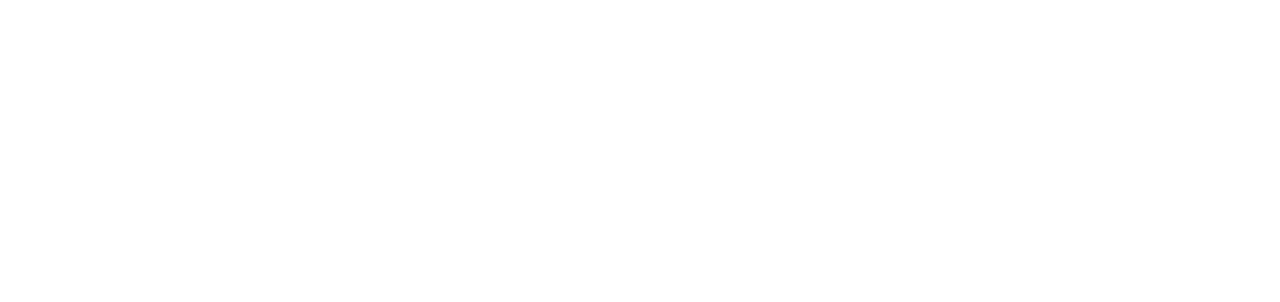
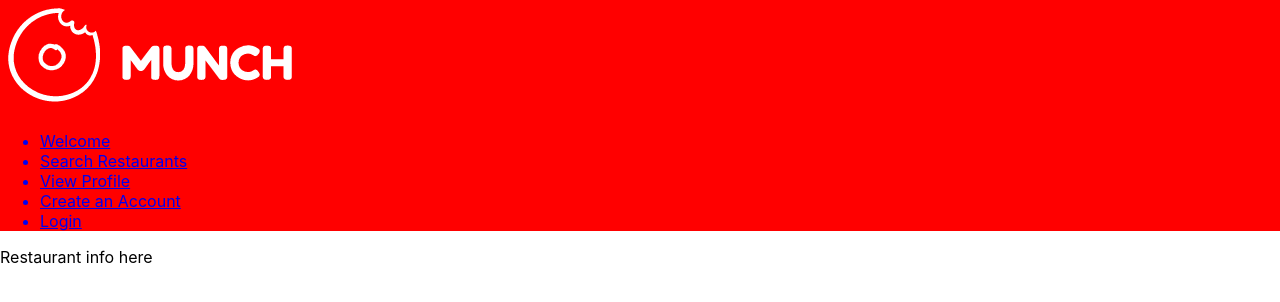
Before and after one commit to aimee-liang/munch-frontend, a React (Create React App) app in the folder munch-frontend/: page /profile in a window 1280 px wide. Shown: the top 302 px of the page. Built offline with nearby package versions, Linux system fonts and the light colour scheme.

Commit message:
Profile page in works

```diff
--- a/munch-frontend/src/App.js
+++ b/munch-frontend/src/App.js
@@ -1,15 +1,15 @@
 // import logo from './logo.svg';
 import './App.css';
 import React from "react"
-import { BrowserRouter, Route, NavLink, Switch } from 'react-router-dom'
+import {Route, Switch, withRouter } from 'react-router-dom'
 import Welcome from "./Components/Welcome"
 import Signup from "./Components/Signup"
 import Login from "./Components/Login"
 import Restaurant from './Containers/Restaurant';
 import Policy from "./Components/Policy"
-import Header from "./Components/Header"
-import Footer from "./Components/Footer"
-
+// import Header from "./Components/Header"
+// import Footer from "./Components/Footer"
+import Profile from "./Containers/Profile"
 
 class App extends React.Component{
   state={
@@ -26,41 +26,43 @@
       body: JSON.stringify({user: userObj})
     })
     .then(resp => resp.json())
-    .then(data => this.setState({user: data.user}))
+    .then(data => this.setState({user: data.user}),
+    this.props.history.push(`/welcome`)
+    )
   }
 
 
   loginHandler = (userInfo) => {
     fetch(`http://localhost:3000/api/v1/login`,{
+      method: "POST",
       headers:{
           "content-type": "application/json",
-          accepts: "application/json"
+          accepts: "application/json",
+          // Authorization: `Bearer <token>`
         },
         body: JSON.stringify({user: userInfo})
       })
       .then(resp => resp.json())
-      .then(data => this.setState({user: data.user}))
+      .then(data => this.setState({user: data.user}),
+      this.props.history.push(`/welcome`))
     }
-
 
   render(){
     return (
       <>
 
-      <BrowserRouter>
       <Switch>
         <Route path="/signup" render={()=> <Signup signUpHandler={this.signUpHandler}/>} />
         <Route path="/login" render={()=> <Login loginHandler={this.loginHandler} />} />
         <Route path="/welcome" component={Welcome} />
         <Route path="/restaurants" component={Restaurant} />
         <Route path="/policy" component={Policy} />
+        <Route path="/profile" render={()=> <Profile/>} />
       </Switch>
-      </BrowserRouter>
-
       </>
     )
   }
 
 }
 
-export default App;
+export default withRouter(App);
--- a/munch-frontend/src/Components/Login.js
+++ b/munch-frontend/src/Components/Login.js
@@ -23,6 +23,7 @@
 
     //need some functionality for what happens if user clicks on forgot username or password
 
+
     render(){
         return(
             <>
--- a/munch-frontend/src/Components/Navbar.js
+++ b/munch-frontend/src/Components/Navbar.js
@@ -11,6 +11,9 @@
             <NavLink to="/restaurants">
                 <li>Search Restaurants</li>
             </NavLink>
+            <NavLink to="/profile">
+                <li>View Profile</li>
+            </NavLink>
             <NavLink to="/signup">
                 <li>Create an Account</li>
             </NavLink>
--- a/munch-frontend/src/Components/Signup.js
+++ b/munch-frontend/src/Components/Signup.js
@@ -24,11 +24,12 @@
             password: "",
             confirm_password: ""
         }))
-        console.log(this.state)
     }
 
-    /* validate = () => {
-        */
+    validate = () => {
+
+    }
+
 
     render(){
         return(
@@ -40,7 +41,6 @@
                 <input type="text" name="email" placeholder="Email" value={this.state.email} onChange={this.changeHandler} />
                 <input type="password" name="password" placeholder="Password" value={this.state.password} onChange={this.changeHandler} />
                 <input type="password" name="confirm_password" placeholder="Confirm Password" value={this.state.confirm_password} onChange={this.changeHandler} />
-
                 <input type="submit" value="sign up" />
             </form>
             </>
--- a/munch-frontend/src/Containers/Reservations.js
+++ b/munch-frontend/src/Containers/Reservations.js
@@ -1 +1,11 @@
 import React from "react"
+import ReservationCard from "../Components/ReservationCard"
+
+const Reservations = () => {
+
+    return(
+        <ReservationCard/>
+    )
+}
+
+export default Reservations
--- a/munch-frontend/src/index.js
+++ b/munch-frontend/src/index.js
@@ -3,13 +3,13 @@
 import './index.css';
 import App from './App';
 import reportWebVitals from './reportWebVitals';
-// import {BrowserRouter} from "react-router-dom"
+import { BrowserRouter } from "react-router-dom"
 
 ReactDOM.render(
   <React.StrictMode>
-    {/* <BrowserRouter /> */}
-    <App />
-    {/* <BrowserRouter /> */}
+    <BrowserRouter>
+      <App />
+    </BrowserRouter>
   </React.StrictMode>,
   document.getElementById('root')
 );
```
